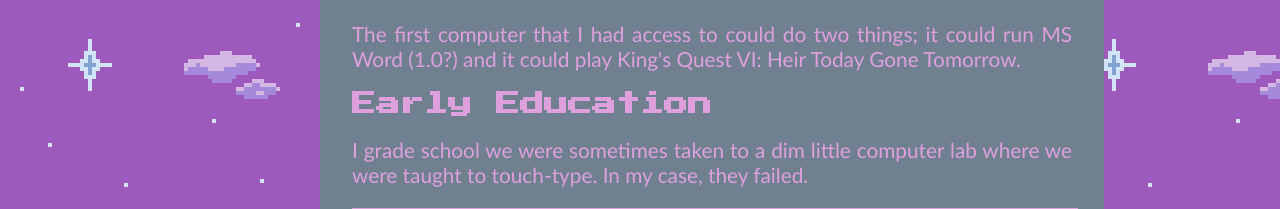
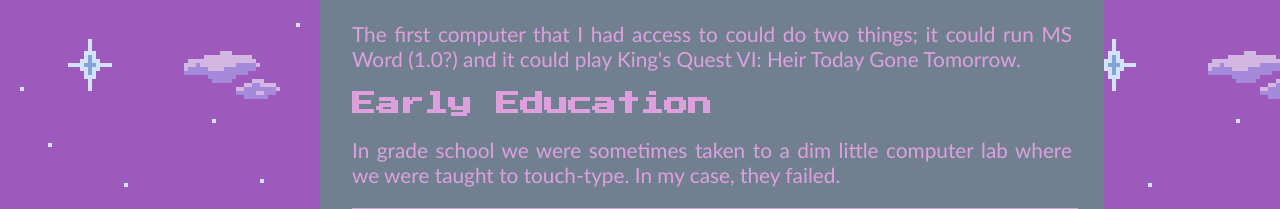
Before and after one commit to KeeArchambault/html_me, a plain HTML site: page index.html in a window 1280 px wide. Shown: the part 1281-1490 px from the top of the page. Drawn offline with Linux system fonts and the light colour scheme.

Commit message:
typo fix

```diff
--- a/index.html
+++ b/index.html
@@ -41,7 +41,7 @@
             <article>
                 <a name= "Early Education"></a>
                 <h1> Early Education</h1>
-               <p> I grade school we were sometimes taken to a dim little computer lab where we were taught to touch-type. In my case, they failed.</p>
+               <p> In grade school we were sometimes taken to a dim little computer lab where we were taught to touch-type. In my case, they failed.</p>
 
             <img src="images/mavis.jpg"/>
 
```
